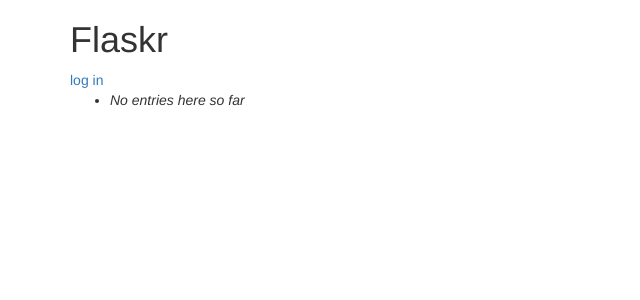
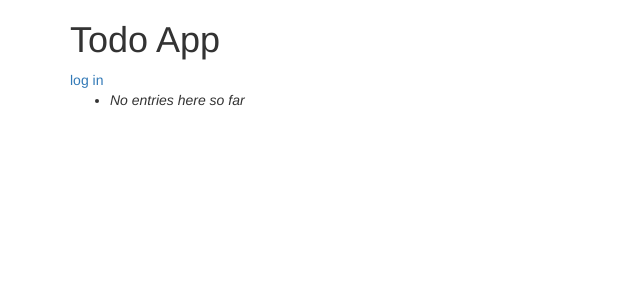
Before and after one commit to sabdhagiri/todo-app, a Flask app: page / in a window 1280 px wide. Shown: the top 300 px of the page, without its empty margins (0-640 px from the left). Run offline with Flask 2, Linux system fonts and the light colour scheme; data that the repository does not hold is empty; some libraries are stand-ins or nearby versions.

Commit message:
revert heading changes
Change-Id: I58a790340de00d6568fe03d51c697d19cc2b3304

```diff
--- a/templates/index.html
+++ b/templates/index.html
@@ -11,7 +11,7 @@
   </head>
   <body>
     <div class="container">
-      <h1>Flaskr</h1>
+      <h1>Todo App</h1>
       {% if not session.logged_in %}
         <a href="{{ url_for('login') }}">log in</a>
       {% else %}
--- a/templates/login.html
+++ b/templates/login.html
@@ -11,7 +11,7 @@
   </head>
   <body>
     <div class="container">
-      <h1>Flaskr</h1>
+      <h1>Todo App</h1>
       {% for message in get_flashed_messages() %}
         <div class="flash">{{ message }}</div>
       {% endfor %}
```
